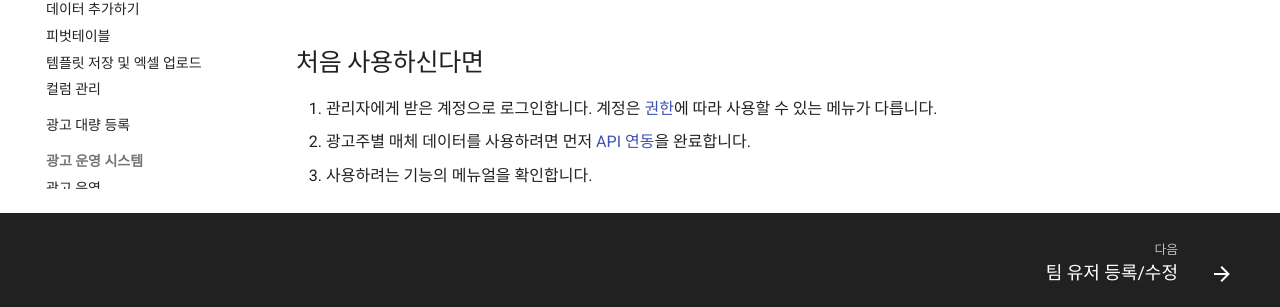
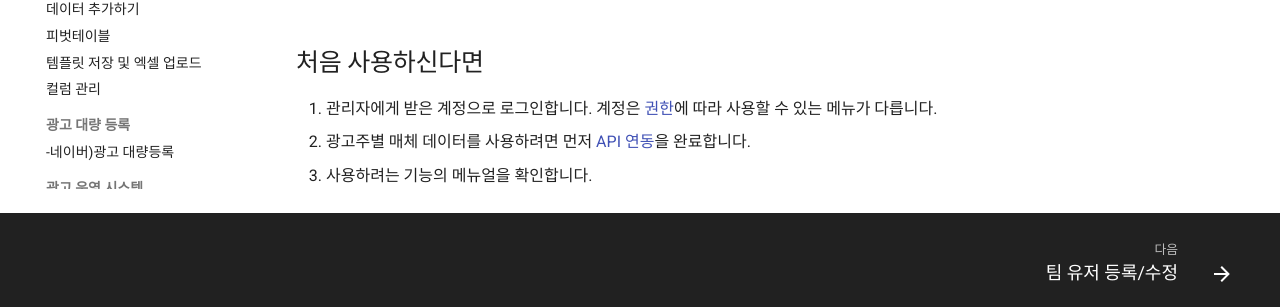
Before and after one commit to EinsHong/ad_system_manual, an MkDocs documentation site: the page built from docs/index.md, in a window 1280 px wide and 1084 px high. Shown: the part 730-1037 px from the top of the window. Built offline with MkDocs 1.6.1 and Material for MkDocs 9.7.7, drawn with Linux system fonts in a browser that asks for light colours.

Commit message:
Update mkdocs.yml

```diff
--- a/mkdocs.yml
+++ b/mkdocs.yml
@@ -66,7 +66,8 @@ nav:
       - 피벗테이블: report/pivot.md
       - 템플릿 저장 및 엑셀 업로드: report/templates-upload.md
       - 컬럼 관리: report/columns.md
-  - 광고 대량 등록: bulk-register.md
+  - 광고 대량 등록:
+       -네이버)광고 대량등록: bulk-register.md
   - 광고 운영 시스템:
       - 광고 운영: ad-operations/overview.md
       - 규칙 관리: ad-operations/rules.md
```
